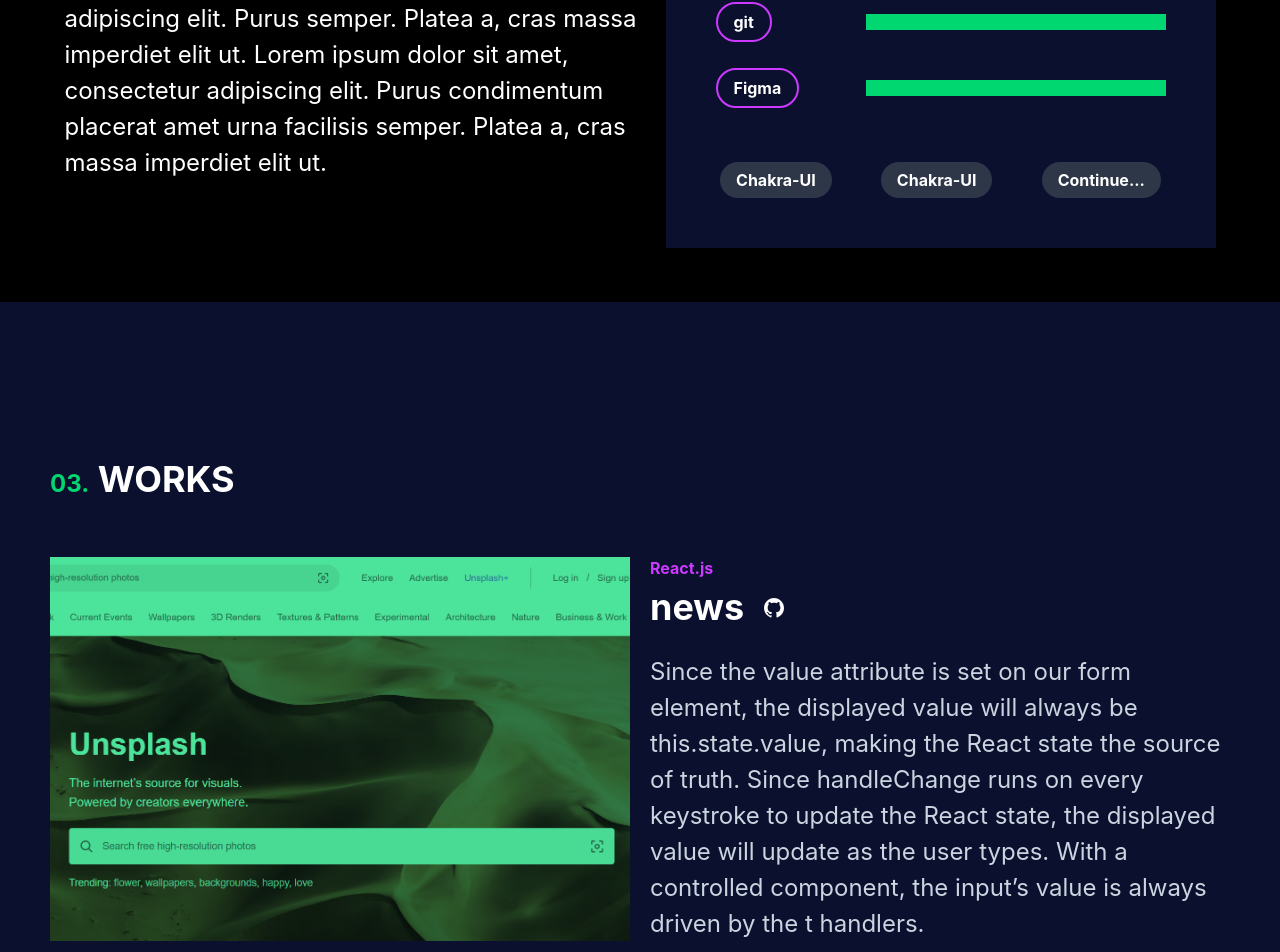
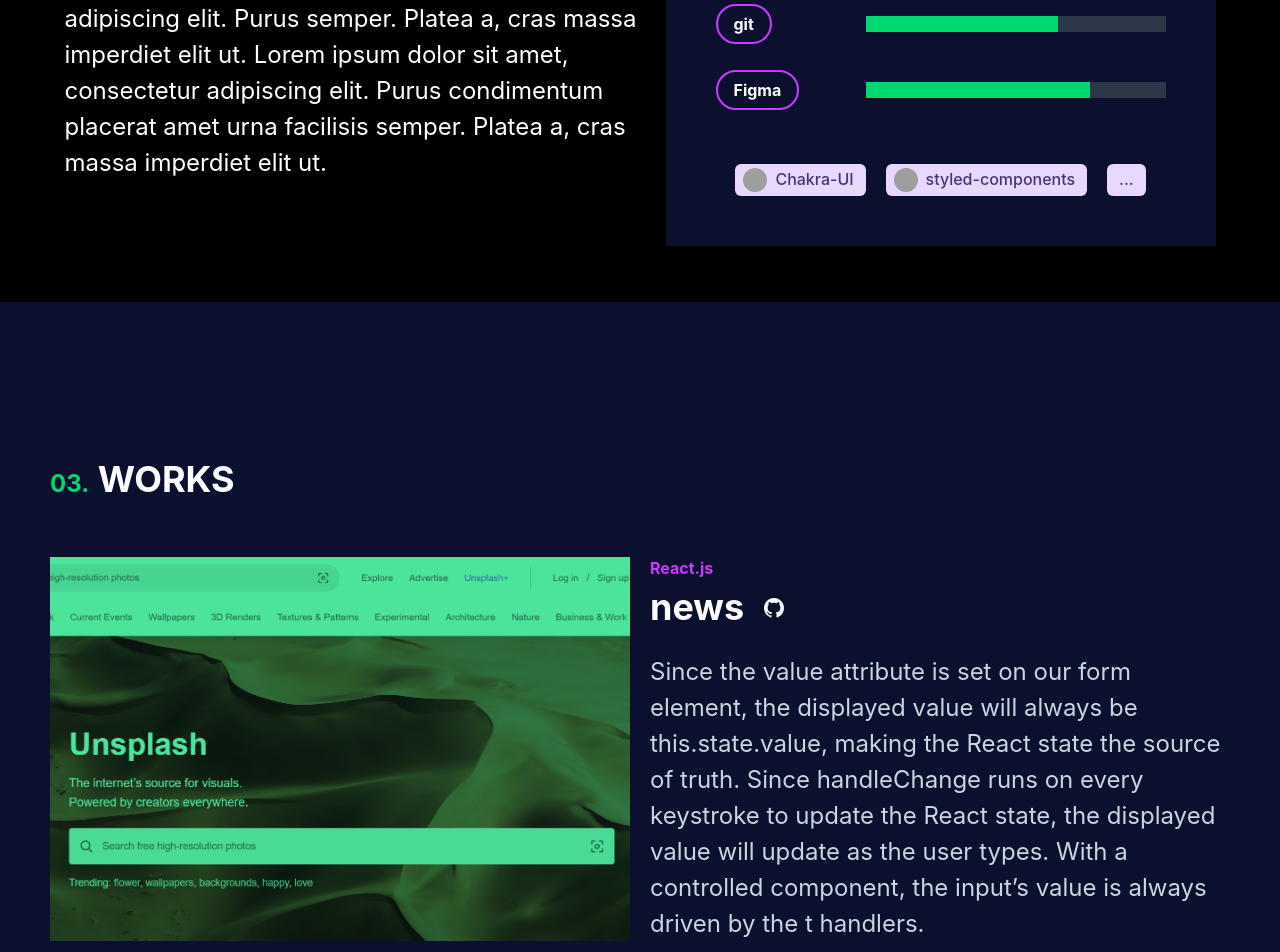
Before and after one commit to HarryA123/Portfolio_KHB, a Next.js app: page / in a window 1280 px wide. Shown: the part 1298-2250 px from the top of the page. Built offline with nearby package versions, Linux system fonts and the light colour scheme; grey boxes are pictures that could not be loaded.

Commit message:
refactor: Simplify by Using Map

```diff
--- a/src/components/HomePage/_fragments/SkillBox.tsx
+++ b/src/components/HomePage/_fragments/SkillBox.tsx
@@ -1,56 +1,53 @@
-import { Flex, Box, Button, Highlight, Text } from "@chakra-ui/react";
+import { Flex, Tag, Avatar, TagLabel } from "@chakra-ui/react";
 import React from "react";
 import SkillGage from "./SkillGage";
 
-interface SkillBoxProps {}
-
-function SkillBox(props: SkillBoxProps) {
+function SkillBox() {
   return (
     <Flex direction="column" bg="background" gap="54px" p="50px">
       <Flex direction="column" gap="26px">
-        <SkillGage name="HTML" />
-        <SkillGage name="CSS" />
-        <SkillGage name="JavaScript" />
-        <SkillGage name="TypeScript" />
-        <SkillGage name="React.js" />
-        <SkillGage name="Next.js" />
-        <SkillGage name="git" />
-        <SkillGage name="Figma" />
+        {SKILL.map((item, idx) => {
+          return <SkillGage key={idx} name={item.name} gage={item.gage} />;
+        })}
       </Flex>
-      <Flex gap="40px" justifyContent="space-around">
-        <Box
-          borderRadius="full"
-          fontSize="16px"
-          lineHeight="24px"
-          fontWeight="bold"
-          p="6px 16px"
-          bg="gray.700"
-          color="white">
-          Chakra-UI
-        </Box>
-        <Box
-          borderRadius="full"
-          fontSize="16px"
-          lineHeight="24px"
-          fontWeight="bold"
-          p="6px 16px"
-          bg="gray.700"
-          color="white">
-          Chakra-UI
-        </Box>
-        <Box
-          borderRadius="full"
-          fontSize="16px"
-          lineHeight="24px"
-          fontWeight="bold"
-          p="6px 16px"
-          bg="gray.700"
-          color="white">
-          Continue...
-        </Box>
+      <Flex justifyContent="space-evenly">
+        <Tag size="lg" colorScheme="purple">
+          <Avatar
+            src="https://avatars.githubusercontent.com/u/54212428?s=280&v=4"
+            size="xs"
+            name="Chakra-ui"
+            ml={-1}
+            mr={2}
+          />
+          <TagLabel>Chakra-UI</TagLabel>
+        </Tag>
+        <Tag size="lg" colorScheme="purple">
+          <Avatar
+            src="https://www.daggala.com/static/228867c3668e439101821568a8a03b54/19ca5/sc.png"
+            size="xs"
+            name="Chakra-ui"
+            ml={-1}
+            mr={2}
+          />
+          <TagLabel>styled-components</TagLabel>
+        </Tag>
+        <Tag size="lg" colorScheme="purple">
+          ...
+        </Tag>
       </Flex>
     </Flex>
   );
 }
 
 export default SkillBox;
+
+const SKILL = [
+  { name: "HTML", gage: 9 },
+  { name: "CSS", gage: 8 },
+  { name: "JavaScript", gage: 7 },
+  { name: "TypeScript", gage: 2 },
+  { name: "React.js", gage: 6 },
+  { name: "Next.js", gage: 4 },
+  { name: "git", gage: 6 },
+  { name: "Figma", gage: 7 },
+];
```
